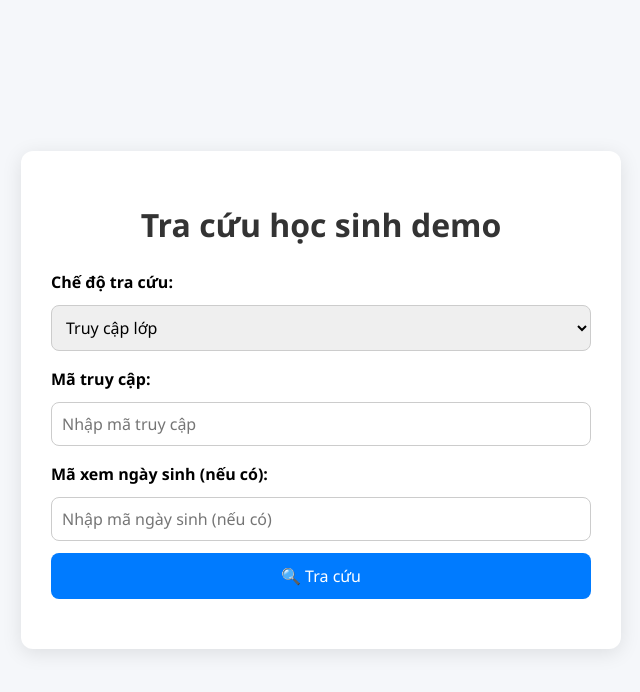
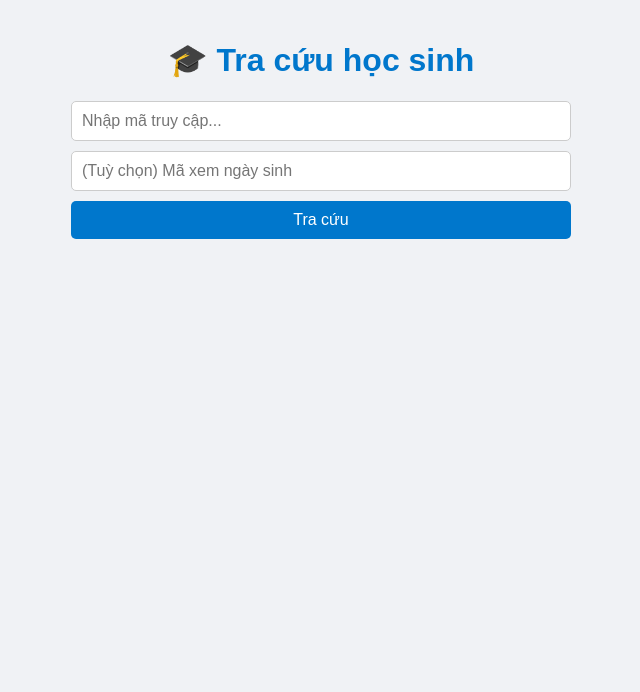
Before and after one commit to Luca7977/Nslc, a website: page public/index.html in a window 1280 px wide. Shown: the whole page, without its empty margins (319-959 px from the left). Drawn offline with Linux system fonts and the light colour scheme.

Commit message:
Update index.html

```diff
--- a/public/index.html
+++ b/public/index.html
@@ -2,143 +2,91 @@
 <html lang="vi">
 <head>
   <meta charset="UTF-8" />
-  <meta name="viewport" content="width=device-width, initial-scale=1.0" />
+  <meta name="viewport" content="width=device-width, initial-scale=1.0"/>
   <title>Tra cứu học sinh</title>
   <style>
-    * {
-      box-sizing: border-box;
-      font-family: 'Segoe UI', Tahoma, Geneva, Verdana, sans-serif;
-    }
-
     body {
-      background: #f5f7fa;
       margin: 0;
-      padding: 0;
-      display: flex;
-      justify-content: center;
-      min-height: 100vh;
-      align-items: center;
-    }
-
-    .container {
-      background: #ffffff;
-      padding: 30px;
-      border-radius: 12px;
-      box-shadow: 0 4px 20px rgba(0, 0, 0, 0.1);
-      width: 90%;
-      max-width: 600px;
+      font-family: Arial, sans-serif;
+      background-color: #f0f2f5;
+      padding: 20px;
     }
 
     h1 {
       text-align: center;
-      color: #333;
-      margin-bottom: 20px;
+      color: #0077cc;
     }
 
     form {
+      max-width: 500px;
+      margin: auto;
       display: flex;
       flex-direction: column;
-      gap: 12px;
+      gap: 10px;
     }
 
-    label {
-      font-weight: 600;
-      margin-top: 5px;
-    }
-
-    input, select {
+    input {
       padding: 10px;
+      font-size: 16px;
       border: 1px solid #ccc;
-      border-radius: 8px;
-      font-size: 16px;
+      border-radius: 5px;
     }
 
     button {
-      padding: 12px;
-      background: #007bff;
-      color: #fff;
+      padding: 10px;
+      background-color: #0077cc;
+      color: white;
+      font-size: 16px;
       border: none;
-      border-radius: 8px;
-      font-size: 16px;
+      border-radius: 5px;
       cursor: pointer;
-      transition: background 0.3s;
     }
 
     button:hover {
-      background: #0056b3;
-    }
-
-    #result {
-      margin-top: 20px;
-    }
-
-    .success {
-      color: #333;
+      background-color: #005fa3;
     }
 
     .error {
-      color: #c0392b;
-      font-weight: bold;
+      color: red;
+      text-align: center;
+      margin-top: 10px;
     }
 
-    .result-table {
+    table {
       width: 100%;
       border-collapse: collapse;
-      font-size: 15px;
+      margin-top: 30px;
     }
 
-    .result-table th,
-    .result-table td {
+    th, td {
       border: 1px solid #ccc;
-      padding: 10px;
-      text-align: left;
+      padding: 12px;
+      text-align: center;
     }
 
-    .result-table th {
-      background-color: #007bff;
-      color: white;
+    th {
+      background-color: #e9f3fc;
     }
 
-    .result-table tr:nth-child(even) {
-      background-color: #f9f9f9;
-    }
-
-    .result-table tr:hover {
-      background-color: #eef;
-    }
     .avatar-img {
       width: 60px;
       height: 60px;
       object-fit: cover;
       border-radius: 50%;
     }
-
-
-
-
   </style>
 </head>
 <body>
-  <div class="container">
-    <h1>Tra cứu học sinh demo</h1>
-    <form id="form">
-      <label for="mode">Chế độ tra cứu:</label>
-      <select id="mode">
-        <option value="group">Truy cập lớp</option>
-        <option value="personal">Truy cập cá nhân</option>
-      </select>
+  <h1>🎓 Tra cứu học sinh</h1>
 
-      <label for="access_code">Mã truy cập:</label>
-      <input id="access_code" type="text" placeholder="Nhập mã truy cập" required />
-
-      <label for="extra_code">Mã xem ngày sinh (nếu có):</label>
-      <input id="extra_code" type="text" placeholder="Nhập mã ngày sinh (nếu có)" />
-
-      <button type="submit">🔍 Tra cứu</button>
+  <form id="accessForm">
+    <input type="text" id="access_code" placeholder="Nhập mã truy cập..." required />
+    <input type="text" id="birthday_code" placeholder="(Tuỳ chọn) Mã xem ngày sinh" />
+    <button type="submit">Tra cứu</button>
   </form>
 
+  <div class="error" id="error"></div>
   <div id="result"></div>
-  </div>
 
   <script>
     document.getElementById("accessForm").addEventListener("submit", async (e) => {
```
Lines whose indentation alone changed are shown as unchanged.
